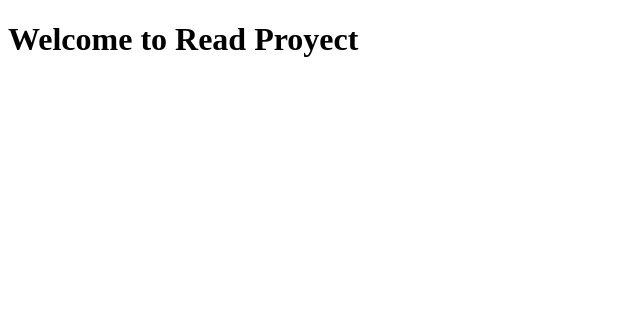
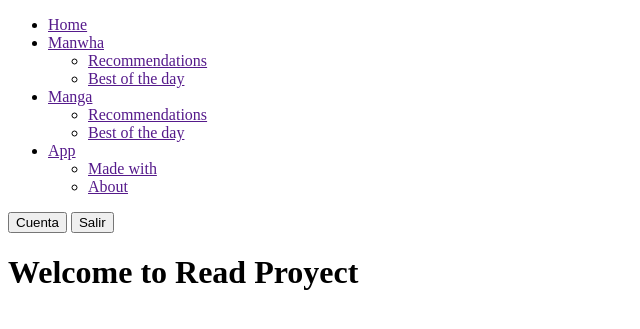
Before and after one commit to JowisG/Read-proyect, a PHP site: page /Principal.php in a window 1280 px wide. Shown: the top 329 px of the page, without its empty margins (0-640 px from the left). Run offline with PHP 8.4, Linux system fonts and the light colour scheme.

Commit message:
struct of menu

```diff
--- /dev/null
+++ b/Partes/Menu.php
@@ -0,0 +1,30 @@
+<div class="menu">
+    <ul class="menu-list">
+        <li>
+            <a href="">Home</a>
+        </li>
+        <li>
+            <a href="">Manwha</a>
+            <ul class="submenu">
+                <li><a href="">Recommendations</a></li>
+                <li><a href="">Best of the day</a></li>
+            </ul>
+        </li>
+        <li>
+            <a href="">Manga</a>
+            <ul class="submenu">
+                <li><a href="">Recommendations</a></li>
+                <li><a href="">Best of the day</a></li>
+            </ul>
+        </li>
+        <li>
+            <a href="">App</a>
+            <ul class="submenu">
+                <li><a href="">Made with</a></li>
+                <li><a href="">About</a></li>
+            </ul>
+        </li>
+    </ul>
+    <button class="btn" type="button">Cuenta</button>
+    <button class="btn" type="button">Salir</button>
+</div>
--- a/Principal.php
+++ b/Principal.php
@@ -7,6 +7,7 @@
 </head>
 <body>
     <?php
+        require_once 'Partes/Menu.php';
         require_once 'Vistas/Home.php';
     ?>
 </body>
```
